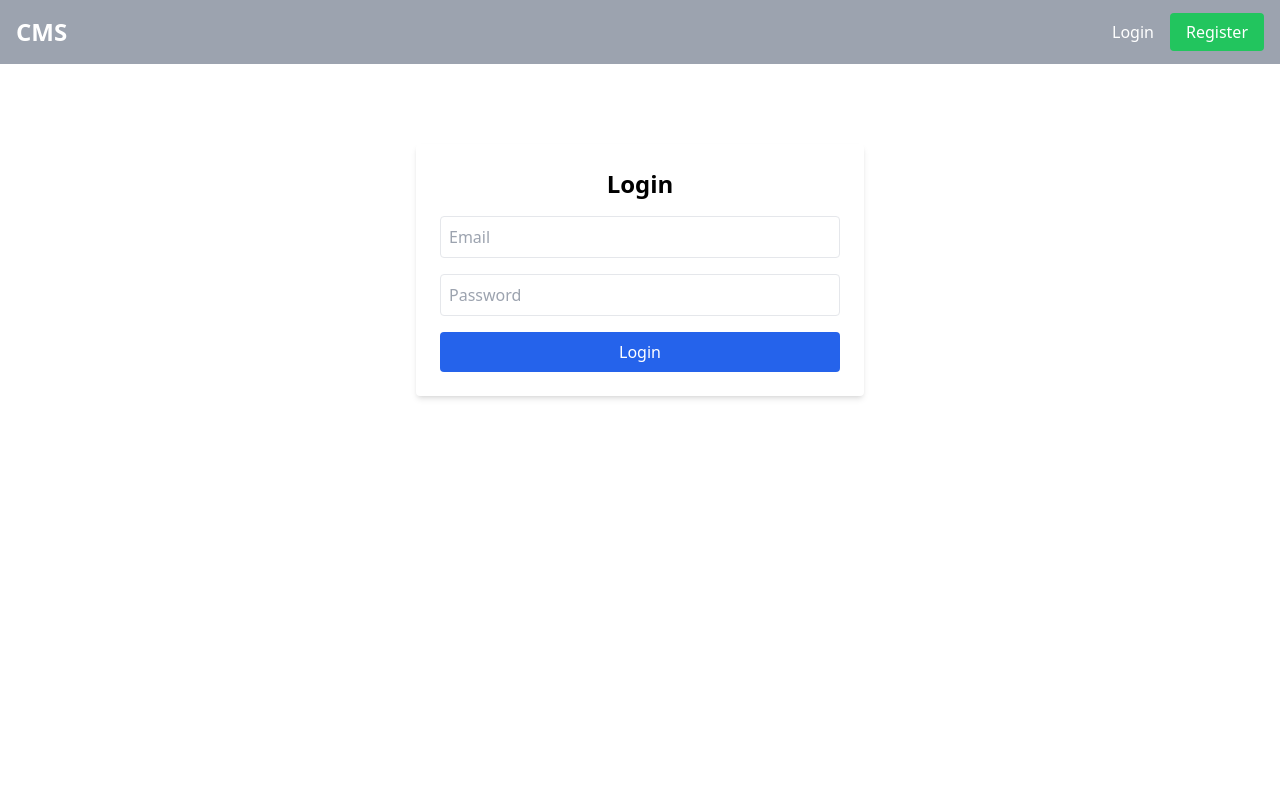
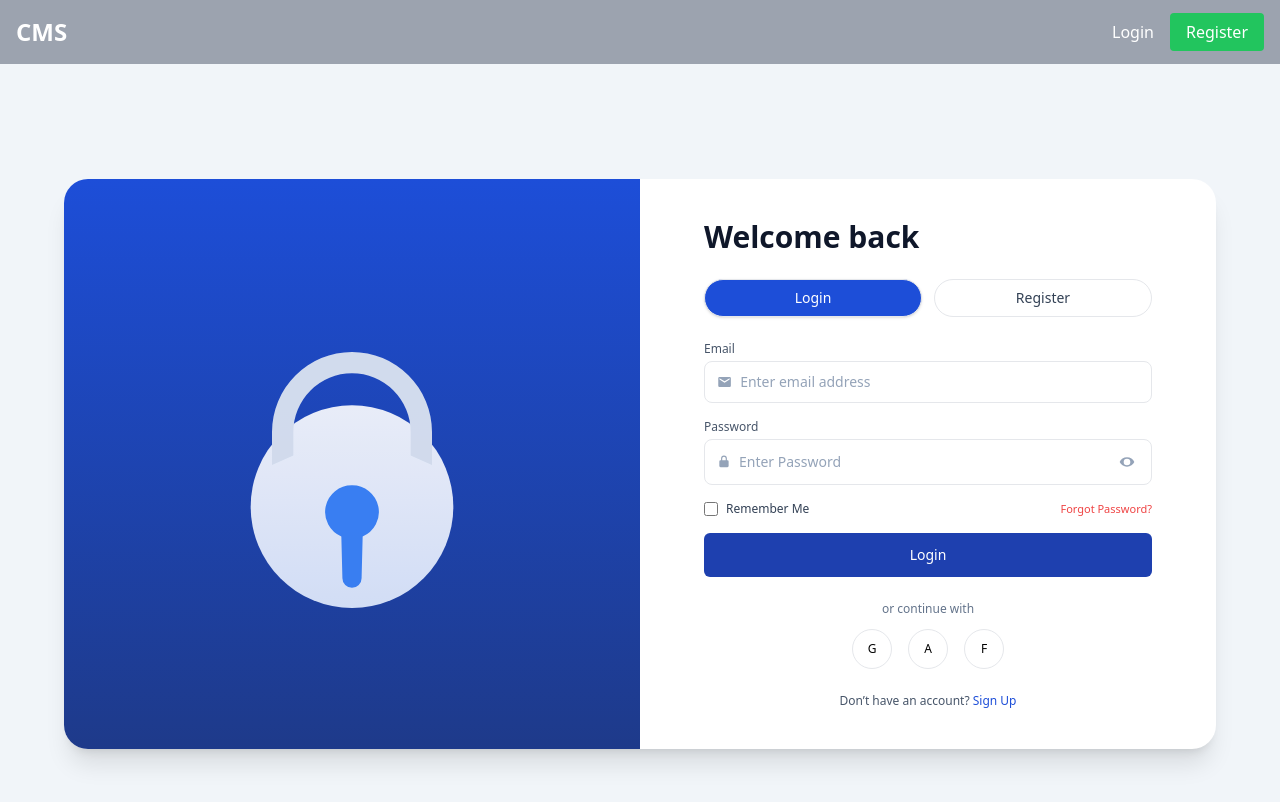
Before and after one commit to TiuDepZai/complaint-management-system, a React (Create React App) app in the folder frontend/: page /login in a window 1280 px wide. Shown: the top 802 px of the page. Built offline with nearby package versions, Linux system fonts and the light colour scheme; the HTML template or start-up script is replaced by a standard one.

Commit message:
feat: login changes

```diff
--- a/frontend/src/pages/Login.jsx
+++ b/frontend/src/pages/Login.jsx
@@ -1,10 +1,34 @@
-import { useState } from 'react';
-import { useAuth } from '../context/AuthContext';
-import { useLocation, useNavigate } from 'react-router-dom';
-import axiosInstance from '../axiosConfig';
+import { useState } from "react";
+import { useAuth } from "../context/AuthContext";
+import { useLocation, useNavigate, Link } from "react-router-dom";
+import axiosInstance from "../axiosConfig";
+
+const MailIcon = () => (
+  <svg viewBox="0 0 24 24" className="w-4 h-4 text-slate-400">
+    <path fill="currentColor" d="M20 4H4a2 2 0 0 0-2 2v12a2 2 0 0 0 2 2h16a2 2 0 0 0 2-2V6a2 2 0 0 0-2-2Zm0 4-8 5L4 8V6l8 5 8-5v2Z"/>
+  </svg>
+);
+const LockIcon = () => (
+  <svg viewBox="0 0 24 24" className="w-4 h-4 text-slate-400">
+    <path fill="currentColor" d="M12 1a5 5 0 0 0-5 5v3H6a2 2 0 0 0-2 2v8a2 2 0 0 0 2 2h12a2 2 0 0 0 2-2v-8a2 2 0 0 0-2-2h-1V6a5 5 0 0 0-5-5Zm3 8H9V6a3 3 0 0 1 6 0v3Z"/>
+  </svg>
+);
+const EyeIcon = (props) => (
+  <svg viewBox="0 0 24 24" className="w-4 h-4 text-slate-400" {...props}>
+    <path fill="currentColor" d="M12 5C7 5 2.73 8.11 1 12c1.73 3.89 6 7 11 7s9.27-3.11 11-7c-1.73-3.89-6-7-11-7Zm0 12a5 5 0 1 1 0-10 5 5 0 0 1 0 10Z"/>
+  </svg>
+);
+const EyeOffIcon = (props) => (
+  <svg viewBox="0 0 24 24" className="w-4 h-4 text-slate-400" {...props}>
+    <path fill="currentColor" d="M2.1 3.51 20.49 21.9l-1.41 1.41-2.29-2.29A12.91 12.91 0 0 1 12 19C7 19 2.73 15.89 1 12c.68-1.53 1.76-2.94 3.08-4.12L.69 4.92 2.1 3.51ZM12 7a5 5 0 0 1 5 5c0 .63-.12 1.22-.34 1.77L13.23 10.3A2.98 2.98 0 0 0 12 10a3 3 0 0 0-3 3c0 .44.1.86.28 1.23l-1.5-1.5A4.98 4.98 0 0 1 12 7Z"/>
+  </svg>
+);
 
 const Login = () => {
-  const [formData, setFormData] = useState({ email: '', password: '' });
+  const [formData, setFormData] = useState({ email: "", password: "" });
+  const [showPassword, setShowPassword] = useState(false);
+  const [remember, setRemember] = useState(false);
+
   const { login } = useAuth();
   const navigate = useNavigate();
   const location = useLocation();
@@ -12,39 +36,154 @@ const Login = () => {
   const handleSubmit = async (e) => {
     e.preventDefault();
     try {
-      const response = await axiosInstance.post('/api/auth/login', formData);
+      const response = await axiosInstance.post("/api/auth/login", formData);
       login(response.data);
-      const redirectTo = location.state?.redirectTo || '/';
+      const redirectTo = location.state?.redirectTo || "/";
       navigate(redirectTo, { replace: true });
     } catch (error) {
-      alert('Login failed. Please try again.');
+      alert("Login failed. Please try again.");
     }
   };
 
   return (
-    <div className="max-w-md mx-auto mt-20">
-      <form onSubmit={handleSubmit} className="bg-white p-6 shadow-md rounded">
-        <h1 className="text-2xl font-bold mb-4 text-center">Login</h1>
+    <div className="min-h-screen w-full bg-slate-100 flex items-center justify-center p-4">
+      <div className="w-full max-w-6xl grid grid-cols-1 lg:grid-cols-2 rounded-3xl bg-white shadow-xl overflow-hidden">
+        {/* Panel izquierdo (ilustración) */}
+        <div className="relative hidden lg:flex items-center justify-center p-10 bg-gradient-to-b from-blue-700 to-blue-900">
+          <svg viewBox="0 0 300 300" className="w-80 h-80 opacity-95">
+            <defs>
+              <linearGradient id="lockGrad" x1="0" x2="0" y1="0" y2="1">
+                <stop offset="0%" stopColor="#ffffff" stopOpacity="0.95" />
+                <stop offset="100%" stopColor="#e6efff" stopOpacity="0.95" />
+              </linearGradient>
+            </defs>
+            <circle cx="150" cy="190" r="95" fill="url(#lockGrad)" />
+            <path d="M95 120a55 55 0 0 1 110 0v22l20 9v-31a75 75 0 0 0-150 0v31l20-9v-22z" fill="#dbe3f0" />
+            <path d="M150 170a25 25 0 0 0-10 48l1 39a9 9 0 0 0 18 0l1-39a25 25 0 0 0-10-48z" fill="#3b82f6" />
+          </svg>
+        </div>
+
+        {/* Panel derecho (formulario) */}
+        <div className="p-6 sm:p-10">
+          <div className="max-w-md mx-auto">
+            <h1 className="text-2xl sm:text-3xl font-semibold text-slate-900">Welcome back</h1>
+
+            {/* Tabs Login / Register */}
+            <div className="mt-6 flex gap-3">
+              <button
+                type="button"
+                className="flex-1 rounded-full border px-4 py-2 text-sm font-medium bg-blue-700 text-white shadow"
+              >
+                Login
+              </button>
+              <button
+                type="button"
+                onClick={() => navigate("/register")}
+                className="flex-1 rounded-full border px-4 py-2 text-sm font-medium bg-white text-slate-700 hover:shadow"
+              >
+                Register
+              </button>
+            </div>
+
+            {/* Form */}
+            <form className="mt-6 space-y-4" onSubmit={handleSubmit}>
+              {/* Email */}
+              <div>
+                <label className="block text-xs font-medium text-slate-600 mb-1">Email</label>
+                <div className="flex items-center gap-2 rounded-lg border bg-white px-3 py-2.5 focus-within:ring-2 focus-within:ring-blue-600">
+                  <MailIcon />
                   <input
                     type="email"
-          placeholder="Email"
+                    placeholder="Enter email address"
                     value={formData.email}
                     onChange={(e) => setFormData({ ...formData, email: e.target.value })}
-          className="w-full mb-4 p-2 border rounded"
+                    className="w-full outline-none text-sm placeholder-slate-400"
+                    required
                   />
+                </div>
+              </div>
+
+              {/* Password */}
+              <div>
+                <label className="block text-xs font-medium text-slate-600 mb-1">Password</label>
+                <div className="flex items-center gap-2 rounded-lg border bg-white px-3 py-2.5 focus-within:ring-2 focus-within:ring-blue-600">
+                  <LockIcon />
                   <input
-          type="password"
-          placeholder="Password"
+                    type={showPassword ? "text" : "password"}
+                    placeholder="Enter Password"
                     value={formData.password}
                     onChange={(e) => setFormData({ ...formData, password: e.target.value })}
-          className="w-full mb-4 p-2 border rounded"
+                    className="w-full outline-none text-sm placeholder-slate-400"
+                    required
                   />
-        <button type="submit" className="w-full bg-blue-600 text-white p-2 rounded">
+                  <button
+                    type="button"
+                    onClick={() => setShowPassword((v) => !v)}
+                    className="p-1 text-slate-400 hover:text-slate-600"
+                    aria-label={showPassword ? "Hide password" : "Show password"}
+                  >
+                    {showPassword ? <EyeOffIcon /> : <EyeIcon />}
+                  </button>
+                </div>
+              </div>
+
+              {/* Remember / Forgot */}
+              <div className="flex items-center justify-between text-xs">
+                <label className="flex items-center gap-2 select-none cursor-pointer">
+                  <input
+                    type="checkbox"
+                    checked={remember}
+                    onChange={(e) => setRemember(e.target.checked)}
+                    className="accent-blue-700 w-3.5 h-3.5"
+                  />
+                  <span className="text-slate-700">Remember Me</span>
+                </label>
+                <a href="#" className="text-[11px] text-red-500 hover:underline">
+                  Forgot Password?
+                </a>
+              </div>
+
+              {/* Submit */}
+              <button
+                type="submit"
+                className="w-full rounded-md bg-blue-800 text-white py-3 text-sm font-medium hover:bg-blue-900 focus:ring-2 focus:ring-blue-600"
+              >
                 Login
               </button>
             </form>
+
+            {/* Divider y redes */}
+            <div className="mt-6 text-center text-xs text-slate-500">or continue with</div>
+            <div className="mt-3 flex items-center justify-center gap-4">
+              <SocialBtn label="Google" />
+              <SocialBtn label="Apple" />
+              <SocialBtn label="Facebook" />
+            </div>
+
+            {/* Sign up link */}
+            <p className="mt-6 text-center text-xs text-slate-600">
+              Don’t have an account?{" "}
+              <Link to="/register" className="text-blue-700 hover:underline">
+                Sign Up
+              </Link>
+            </p>
+          </div>
+        </div>
+      </div>
     </div>
   );
 };
 
+function SocialBtn({ label }) {
+  return (
+    <button
+      type="button"
+      aria-label={`Continue with ${label}`}
+      className="grid place-items-center w-10 h-10 rounded-full border hover:shadow focus:ring-2 focus:ring-blue-600"
+    >
+      <span className="text-xs">{label[0]}</span>
+    </button>
+  );
+}
+
 export default Login;
```
Also changed, not shown: 1 other file (tests, documents, lock files or other folders). Lines whose indentation alone changed are shown as unchanged.
